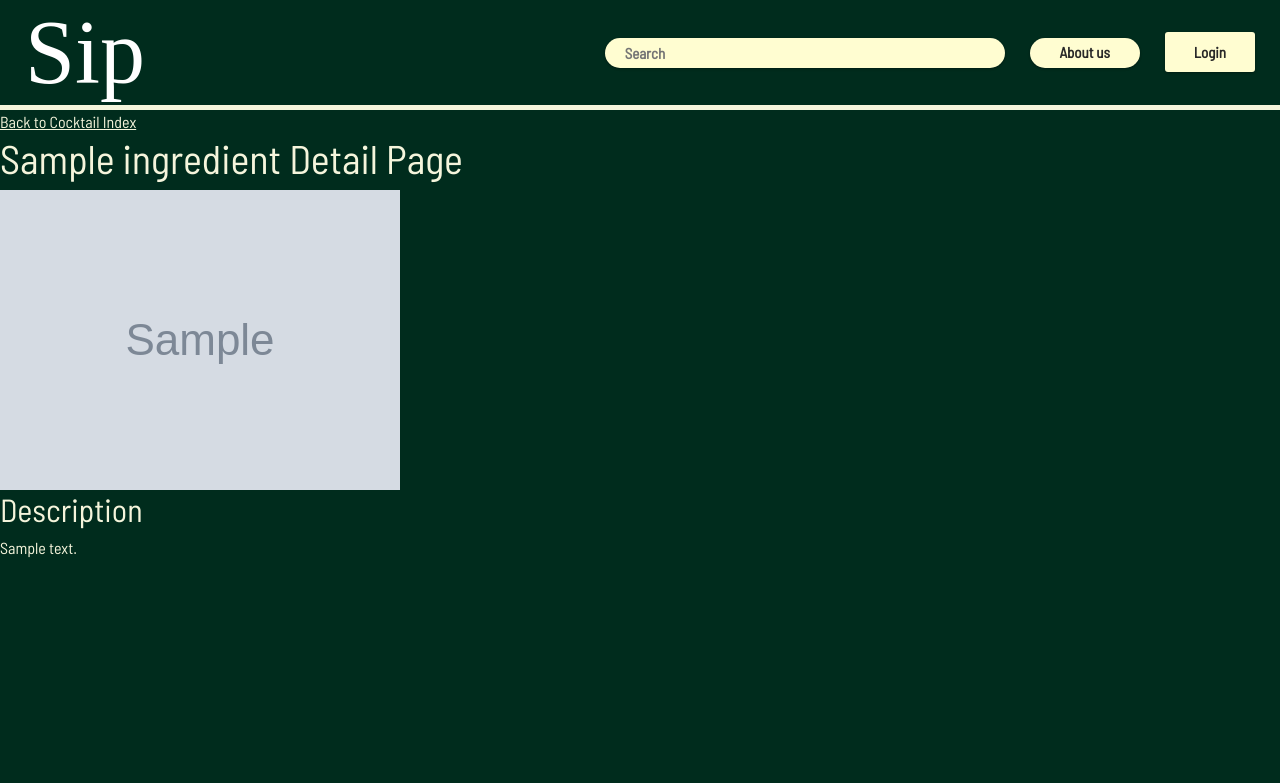
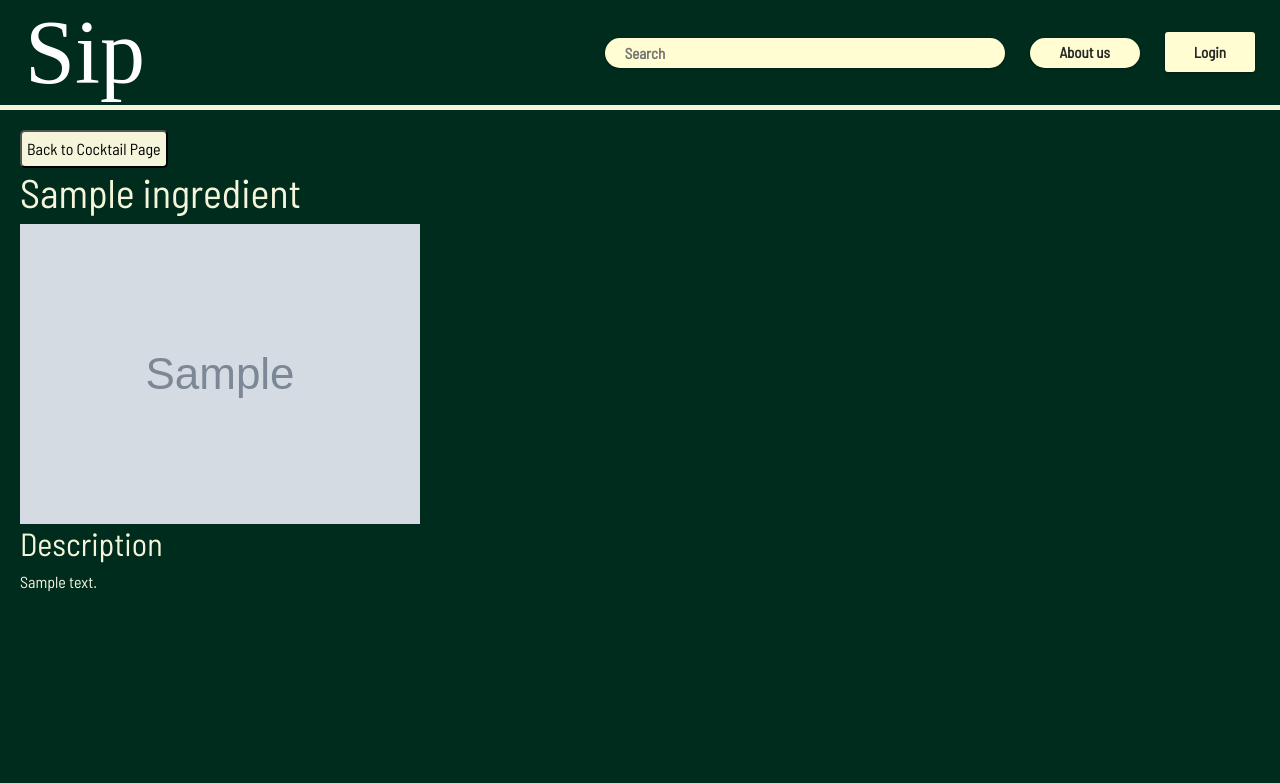
Before and after one commit to xNatthapol/SIP, a Django app: page /SIP/ingredient/1/ in a window 1280 px wide. Shown: the top 783 px of the page. Run offline with Django 4.2, Linux system fonts and the light colour scheme; tables that the repository leaves empty hold one stand-in row (values such as "Sample post"); grey boxes marked "Sample" are stand-in pictures; parts of the project's set-up code (start-up, migrations or seed data) failed here and were passed over; some libraries are stand-ins or nearby versions; some web fonts are replaced.

Commit message:
Add link to ingredient page and back to cocktail page

```diff
--- a/SIP/templates/sip/ingredient_detail.html
+++ b/SIP/templates/sip/ingredient_detail.html
@@ -12,6 +12,7 @@
 <style>
     body {
         background-color: #002C1D;
+        margin-left: 20px;
     }
 
     .text {
@@ -28,7 +29,25 @@
         margin-top: 120px;
         text-align: center;
     }
+
+    #back-butt {
+        background-color: #F5F5DC;
+        padding: 5px;
+        text-decoration: none;
+        /* margin-left: 20px; */
+        margin-top: 20px;
+        /* top: 30px; */
+        color: black;
+        border-radius: 5px;
+    }
+
 </style>
+
+<script>
+function goBack() {
+  window.history.back();
+}
+</script>
 
 <!DOCTYPE html>
 <html lang="en">
@@ -38,8 +57,9 @@
         <title>{{ ingredient.name }} Detail</title>
     </head>
     <body>
-        <a href="{% url 'index' %}" class="text">Back to Cocktail Index</a>
-        <h1 class="text">{{ ingredient.name }} Detail Page</h1>
+        <!-- <a href="{% url 'index' %}" class="text">Back to Cocktail Index</a> -->
+        <button class="text" id="back-butt" onclick="goBack()">Back to Cocktail Page</button>
+        <h1 class="text">{{ ingredient.name }}</h1>
 
         <img src="{{ ingredient.image }}" alt="{{ ingredient.name }}">
 
```
Also changed, not shown: SIP/templates/sip/cocktail_detail.html (+15 -6 lines).
